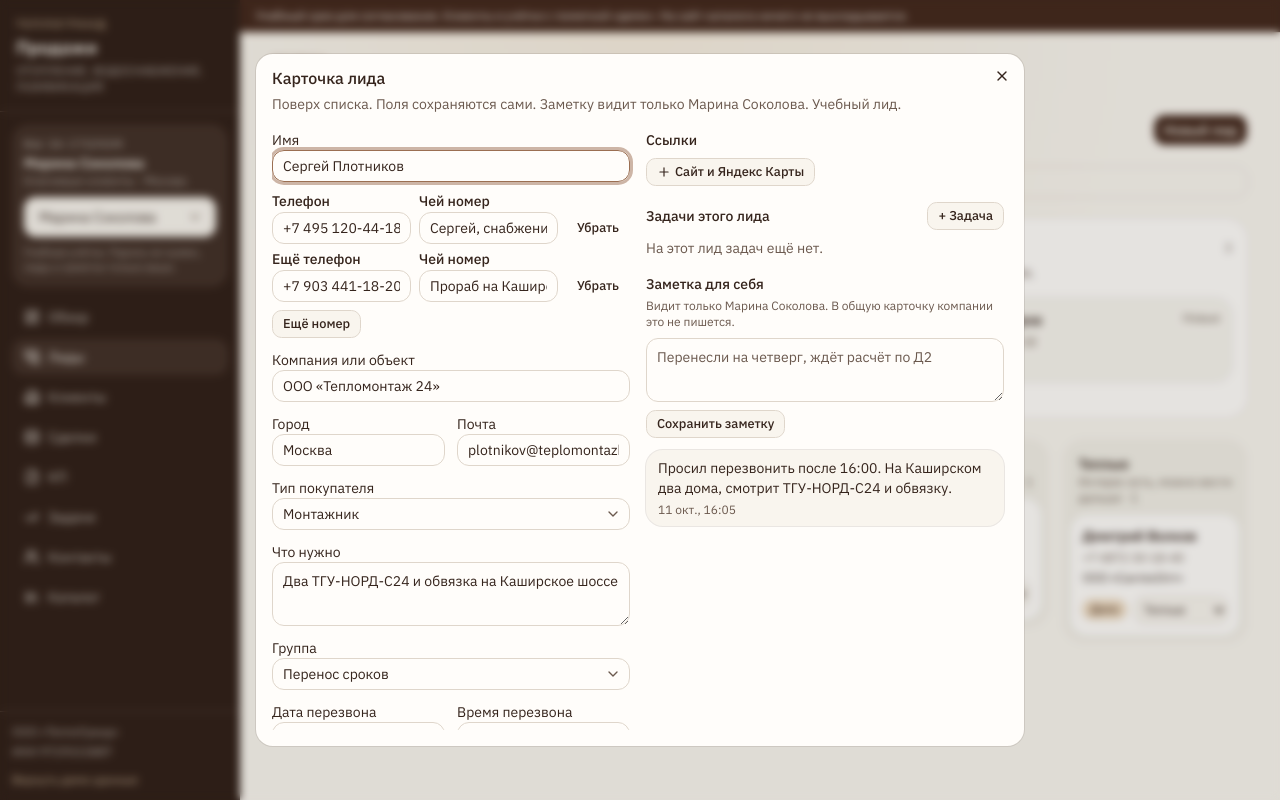
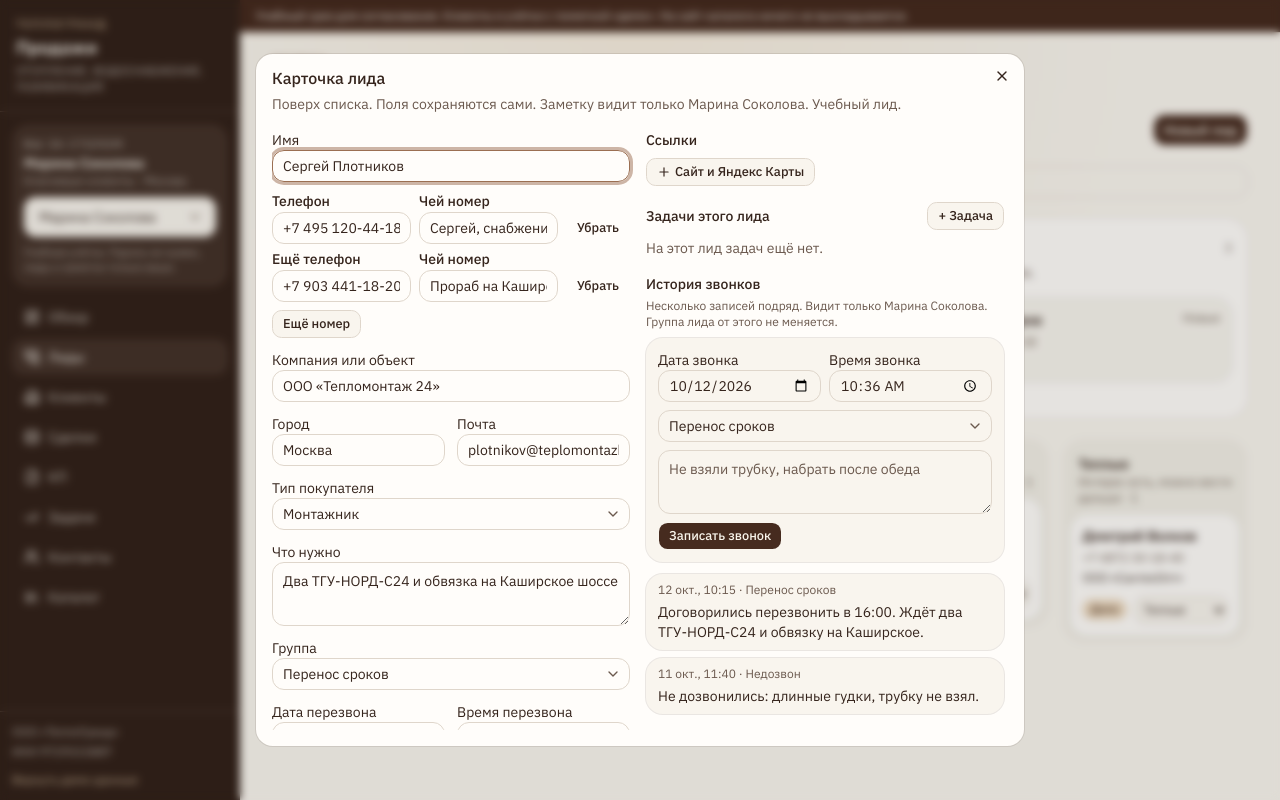
Before and after one commit to solesaturn/teplgrand-crm, a Next.js app: page /leads in a window 1280 px wide. Both pictures are taken after a click on the button 442 px from the left and 349 px from the top of the page. Built offline with nearby package versions, Linux system fonts and the light colour scheme.

Commit message:
Record a private call history on the lead card.
A seller can log several calls in a row with a time, the same group names as the board, and a note. The list is newest first and stays with that seller.

Co-authored-by: solesaturn <solesaturn@gmail.com>

```diff
--- a/app/leads/page.tsx
+++ b/app/leads/page.tsx
@@ -43,6 +43,11 @@ function leadPhonesText(lead: Lead) {
 
 function primaryPhone(lead: Lead) {
   return lead.phones.find((phone) => phone.number.trim())?.number ?? "Без телефона";
+}
+
+function currentTime() {
+  const now = new Date();
+  return `${String(now.getHours()).padStart(2, "0")}:${String(now.getMinutes()).padStart(2, "0")}`;
 }
 
 function matches(lead: Lead, needle: string) {
@@ -385,7 +390,7 @@ function LeadOverlay({
   onScheduleConfirm: () => void;
   onScheduleCancel: () => void;
 }) {
-  const { data, updateLead, addSellerNote, addTask } = useCrm();
+  const { data, updateLead, addSellerNote, addLeadCall, addTask } = useCrm();
   const [draft, setDraft] = useState<Draft>(() => draftFrom(lead));
   const [linksOpen, setLinksOpen] = useState(Boolean(lead.website || lead.mapUrl));
   const [taskOpen, setTaskOpen] = useState(false);
@@ -395,7 +400,16 @@ function LeadOverlay({
   const [taskError, setTaskError] = useState("");
   const [note, setNote] = useState("");
   const [noteError, setNoteError] = useState("");
+  const [callDate, setCallDate] = useState(todayIso);
+  const [callTime, setCallTime] = useState(currentTime);
+  const [callGroup, setCallGroup] = useState<LeadGroup>(lead.group);
+  const [callNote, setCallNote] = useState("");
+  const [callError, setCallError] = useState("");
   const notes = data.sellerNotes.filter((item) => item.leadId === lead.id && item.sellerId === sellerId);
+  const calls = data.leadCalls
+    .filter((item) => item.leadId === lead.id && item.sellerId === sellerId)
+    .slice()
+    .sort((a, b) => b.calledAt.localeCompare(a.calledAt) || b.id.localeCompare(a.id));
   const tasks = data.tasks.filter((item) => item.leadId === lead.id);
 
   useEffect(() => {
@@ -548,6 +562,59 @@ function LeadOverlay({
               </ul>
             )}
           </div>
+          <div aria-label="История звонков">
+            <p className="text-sm font-medium">История звонков</p>
+            <p className="mt-1 text-xs text-muted-foreground">Несколько записей подряд. Видит только {sellerName}. Группа лида от этого не меняется.</p>
+            <form
+              className="mt-2 space-y-2 rounded-xl bg-background p-3 ring-1 ring-foreground/10"
+              onSubmit={(event) => {
+                event.preventDefault();
+                if (!callDate || !callTime || !callNote.trim()) {
+                  setCallError("Укажите дату, время и что было на звонке.");
+                  return;
+                }
+                addLeadCall(lead.id, { calledAt: `${callDate}T${callTime}`, group: callGroup, note: callNote });
+                setCallNote("");
+                setCallError("");
+                setCallDate(todayIso());
+                setCallTime(currentTime());
+              }}
+            >
+              <div className="grid gap-2 sm:grid-cols-2">
+                <label className="block space-y-1 text-sm">
+                  Дата звонка
+                  <Input aria-label="Дата звонка" type="date" required value={callDate} onChange={(event) => setCallDate(event.target.value)} />
+                </label>
+                <label className="block space-y-1 text-sm">
+                  Время звонка
+                  <Input aria-label="Время звонка" type="time" required value={callTime} onChange={(event) => setCallTime(event.target.value)} />
+                </label>
+              </div>
+              <ChoiceSelect
+                label="Итог звонка"
+                value={callGroup}
+                onChange={(value) => setCallGroup(value as LeadGroup)}
+                options={LEAD_GROUPS.map((item) => ({ value: item.id, label: item.title }))}
+              />
+              <Textarea aria-label="Заметка к звонку" value={callNote} onChange={(event) => setCallNote(event.target.value)} placeholder="Не взяли трубку, набрать после обеда" />
+              {callError ? <p className="text-sm text-destructive">{callError}</p> : null}
+              <Button type="submit" size="sm">Записать звонок</Button>
+            </form>
+            {calls.length === 0 ? (
+              <p className="mt-2 text-sm text-muted-foreground">Звонков ещё не записывали.</p>
+            ) : (
+              <ul className="mt-3 space-y-2">
+                {calls.map((item) => (
+                  <li key={item.id} className="rounded-xl bg-background px-3 py-2 text-sm ring-1 ring-foreground/10">
+                    <p className="text-xs text-muted-foreground">
+                      {formatCallback(item.calledAt)} · {leadGroupTitle(item.group)}
+                    </p>
+                    <p className="mt-1">{item.note}</p>
+                  </li>
+                ))}
+              </ul>
+            )}
+          </div>
           <div>
             <p className="text-sm font-medium">Заметка для себя</p>
             <p className="mt-1 text-xs text-muted-foreground">Видит только {sellerName}. В общую карточку компании это не пишется.</p>
--- a/lib/crm-context.tsx
+++ b/lib/crm-context.tsx
@@ -15,6 +15,7 @@ import type {
   DealStage,
   DiscountId,
   Lead,
+  LeadCall,
   LeadGroup,
   LeadPhone,
   Offer,
@@ -39,6 +40,7 @@ const EMPTY: CrmData = {
   sellers: [],
   leads: [],
   sellerNotes: [],
+  leadCalls: [],
 };
 
 type Status = "loading" | "ready" | "error";
@@ -104,6 +106,21 @@ function normalizeLead(raw: unknown): Lead | null {
   };
 }
 
+function normalizeLeadCall(raw: unknown): LeadCall | null {
+  if (!raw || typeof raw !== "object") return null;
+  const call = raw as Partial<LeadCall>;
+  const calledAt = callbackStampOrNull(call.calledAt);
+  if (typeof call.id !== "string" || typeof call.sellerId !== "string" || typeof call.leadId !== "string" || !calledAt) return null;
+  return {
+    id: call.id,
+    sellerId: call.sellerId,
+    leadId: call.leadId,
+    calledAt,
+    group: leadGroupFromUnknown(call.group),
+    note: typeof call.note === "string" ? call.note : "",
+  };
+}
+
 function normalizeTask(raw: unknown): Task | null {
   if (!raw || typeof raw !== "object") return null;
   const task = raw as Partial<Task>;
@@ -141,6 +158,9 @@ function backfill(partial: Partial<CrmData>): CrmData {
     sellers: asArray(partial.sellers, []).length ? asArray(partial.sellers, seed.sellers) : seed.sellers,
     leads,
     sellerNotes: asArray(partial.sellerNotes, seed.sellerNotes),
+    leadCalls: Array.isArray(partial.leadCalls)
+      ? partial.leadCalls.map(normalizeLeadCall).filter((call): call is LeadCall => call !== null)
+      : seed.leadCalls,
   };
 }
 
@@ -250,6 +270,7 @@ type CrmApi = {
     patch: Partial<Pick<Lead, "name" | "phones" | "companyName" | "city" | "email" | "segment" | "interest" | "group" | "callbackAt" | "website" | "mapUrl">>,
   ) => void;
   addSellerNote: (leadId: string, text: string) => void;
+  addLeadCall: (leadId: string, input: { calledAt: string; group: LeadGroup; note: string }) => void;
   addCompany: (input: Omit<Company, "id" | "demo">) => string;
   addContact: (input: Omit<Contact, "id" | "demo">) => string;
   addDeal: (input: Omit<Deal, "id" | "updatedAt">) => string;
@@ -375,6 +396,26 @@ export function CrmProvider({ children }: { children: React.ReactNode }) {
           draft.sellerNotes.unshift(note);
         });
         toast.success("Заметка видна только вам");
+      },
+      addLeadCall: (leadId, input) => {
+        const sellerId = readClient().sellerId;
+        const calledAt = callbackStampOrNull(input.calledAt);
+        const note = input.note.trim();
+        if (!calledAt || !note) return;
+        const lead = readClient().data.leads.find((item) => item.id === leadId && item.sellerId === sellerId);
+        if (!lead) return;
+        const call: LeadCall = {
+          id: uid("call"),
+          sellerId,
+          leadId,
+          calledAt,
+          group: input.group,
+          note,
+        };
+        mutate((draft) => {
+          draft.leadCalls.unshift(call);
+        });
+        toast.success("Звонок виден только вам");
       },
       addCompany: (input) => {
         const id = uid("co");
--- a/lib/seed.ts
+++ b/lib/seed.ts
@@ -596,5 +596,39 @@ export function createSeed(): CrmData {
         createdAt: "2026-10-11T13:40:00",
       },
     ],
+    leadCalls: [
+      {
+        id: "call-sergey-today",
+        sellerId: "s-marina",
+        leadId: "lead-sergey",
+        calledAt: callbackStamp(0, 10, 15),
+        group: "reschedule",
+        note: "Договорились перезвонить в 16:00. Ждёт два ТГУ-НОРД-С24 и обвязку на Каширское.",
+      },
+      {
+        id: "call-sergey-yesterday",
+        sellerId: "s-marina",
+        leadId: "lead-sergey",
+        calledAt: callbackStamp(-1, 11, 40),
+        group: "no-answer",
+        note: "Не дозвонились: длинные гудки, трубку не взял.",
+      },
+      {
+        id: "call-alina-today",
+        sellerId: "s-marina",
+        leadId: "lead-alina",
+        calledAt: callbackStamp(0, 8, 5),
+        group: "no-answer",
+        note: "Два гудка и сброс. Набрать ещё раз до планёрки.",
+      },
+      {
+        id: "call-gulnara",
+        sellerId: "s-artem",
+        leadId: "lead-gulnara",
+        calledAt: callbackStamp(-1, 18, 10),
+        group: "reschedule",
+        note: "Поговорили вечером. Планировку пришлёт, набирать после 18:00.",
+      },
+    ],
   };
 }
```
Also changed, not shown: lib/types.ts (+10 -0 lines), 1 other file (tests, documents, lock files or other folders).
